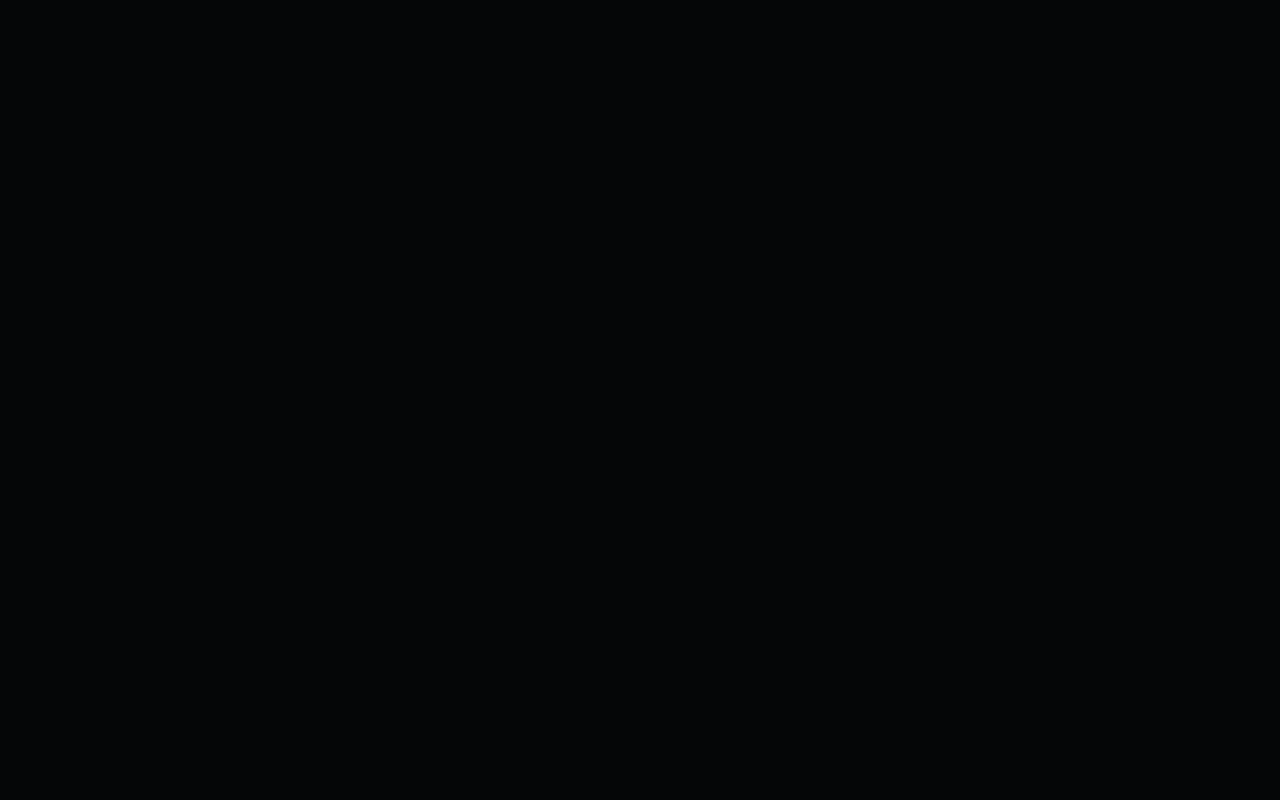
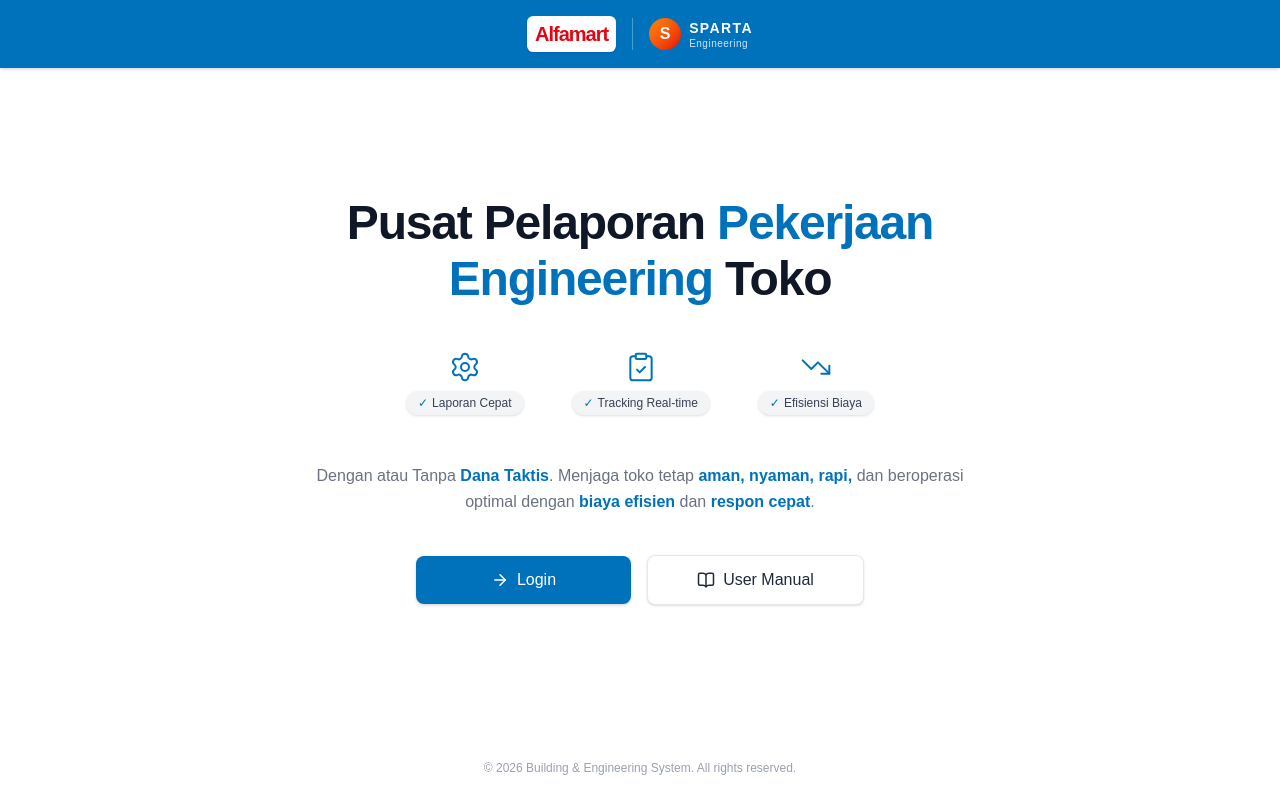
Before and after one commit to buildingprocess25/sparta-engineering, a Next.js app: page / in a window 1280 px wide. Before the commit this address had no page. Built offline with nearby package versions, Linux system fonts and the light colour scheme.

Commit message:
feat: add landing and login pages

```diff
--- /dev/null
+++ b/app/login/page.tsx
@@ -0,0 +1,69 @@
+import Link from "next/link"
+import { ArrowLeft } from "lucide-react"
+
+export default function LoginPage() {
+  const spartaApiUrl = process.env.SPARTA_API_URL || "http://localhost:10000"
+  // SSO launch URL for engineering module
+  const ssoLaunchUrl = `${spartaApiUrl}/v1/modules/engineering/launch`
+
+  return (
+    <div className="min-h-screen bg-white flex flex-col font-sans">
+      {/* Navbar - Blue Header with Back button */}
+      <header className="w-full bg-[#0072bc] h-14 flex items-center justify-between px-4 sm:px-6 shadow-md">
+        <Link href="/" className="flex items-center text-white hover:text-white/80 transition-colors">
+          <ArrowLeft size={20} className="mr-2" />
+          <span className="font-semibold text-sm">Kembali</span>
+        </Link>
+
+        {/* Logos */}
+        <div className="flex items-center space-x-3">
+          <div className="bg-white rounded px-2 py-0.5 flex items-center shadow-sm">
+            <span className="text-[#e20613] font-bold text-sm tracking-tight">Alfamart</span>
+          </div>
+          <div className="flex items-center space-x-1.5 text-white">
+            <div className="w-6 h-6 rounded-full bg-gradient-to-br from-orange-400 to-red-600 flex items-center justify-center font-bold text-xs shadow-inner">
+              S
+            </div>
+            <div className="flex flex-col leading-[1]">
+              <span className="font-bold text-[10px] tracking-wider">SPARTA</span>
+              <span className="text-[8px] tracking-widest text-white/90">Engineering</span>
+            </div>
+          </div>
+        </div>
+      </header>
+
+      {/* Main Content */}
+      <main className="flex-1 flex flex-col items-center justify-center px-4 py-12 w-full">
+        <div className="max-w-md w-full text-center">
+          <h1 className="text-3xl font-extrabold text-gray-900 mb-2">Login</h1>
+          <p className="text-gray-500 mb-10 text-sm">
+            Masukkan kredensial Anda untuk mengakses sistem
+          </p>
+
+          <a
+            href={ssoLaunchUrl}
+            className="block w-full bg-[#006bb3] hover:bg-[#005a96] text-white font-medium py-3 px-4 rounded-md transition-colors shadow-sm mb-8"
+          >
+            Masuk via SPARTA SSO
+          </a>
+
+          <div className="relative flex items-center justify-center w-full mb-6">
+            <div className="border-t border-gray-200 w-full"></div>
+            <div className="absolute bg-white px-4 text-[10px] font-semibold text-gray-400 tracking-wider">
+              BUTUH BANTUAN?
+            </div>
+          </div>
+
+          <button className="w-full bg-white border border-gray-200 hover:bg-gray-50 text-gray-700 font-medium py-3 px-4 rounded-md transition-colors shadow-sm text-sm">
+            Lihat User Manual
+          </button>
+        </div>
+      </main>
+
+      {/* Footer */}
+      <footer className="py-6 text-center text-xs text-gray-400">
+        © 2026 Building & Engineering System. All rights reserved.
+      </footer>
+    </div>
+  )
+}
--- a/app/page.tsx
+++ b/app/page.tsx
@@ -1,5 +1,86 @@
-import { redirect } from "next/navigation"
+import Link from "next/link"
+import Image from "next/link" // We'll just use text or simple icons for now to avoid missing assets
+import { Settings, ClipboardCheck, TrendingDown, ArrowRight, BookOpen } from "lucide-react"
 
-export default function Page() {
-  redirect("/dashboard")
+export default function Home() {
+  return (
+    <div className="min-h-screen bg-white flex flex-col font-sans">
+      {/* Navbar */}
+      <header className="w-full bg-[#0072bc] py-4 shadow-md flex justify-center items-center">
+        <div className="flex items-center space-x-4">
+          <div className="bg-white rounded-md px-2 py-1 flex items-center shadow-sm">
+            <span className="text-[#e20613] font-bold text-xl tracking-tighter">Alfamart</span>
+          </div>
+          <div className="h-8 w-px bg-white/30" />
+          <div className="flex items-center space-x-2 text-white">
+            <div className="w-8 h-8 rounded-full bg-gradient-to-br from-orange-400 to-red-600 flex items-center justify-center font-bold shadow-inner">
+              S
+            </div>
+            <div className="flex flex-col leading-tight">
+              <span className="font-bold text-sm tracking-widest">SPARTA</span>
+              <span className="text-[10px] tracking-wider text-white/80">Engineering</span>
+            </div>
+          </div>
+        </div>
+      </header>
+
+      {/* Main Content */}
+      <main className="flex-1 flex flex-col items-center justify-center px-4 py-16 text-center max-w-4xl mx-auto w-full">
+        <h1 className="text-4xl md:text-5xl font-extrabold tracking-tight text-gray-900 mb-2">
+          Pusat Pelaporan <span className="text-[#0072bc]">Pekerjaan</span>
+        </h1>
+        <h2 className="text-4xl md:text-5xl font-extrabold tracking-tight text-[#0072bc] mb-12">
+          Engineering <span className="text-gray-900">Toko</span>
+        </h2>
+
+        {/* Features Row */}
+        <div className="flex flex-wrap justify-center gap-6 md:gap-12 mb-12">
+          <div className="flex flex-col items-center">
+            <div className="mb-2 text-[#0072bc]">
+              <Settings size={32} strokeWidth={1.5} />
+            </div>
+            <span className="bg-gray-100 text-gray-700 text-xs px-3 py-1 rounded-full font-medium flex items-center gap-1 shadow-sm">
+              <span className="text-[#0072bc]">✓</span> Laporan Cepat
+            </span>
+          </div>
+          <div className="flex flex-col items-center">
+            <div className="mb-2 text-[#0072bc]">
+              <ClipboardCheck size={32} strokeWidth={1.5} />
+            </div>
+            <span className="bg-gray-100 text-gray-700 text-xs px-3 py-1 rounded-full font-medium flex items-center gap-1 shadow-sm">
+              <span className="text-[#0072bc]">✓</span> Tracking Real-time
+            </span>
+          </div>
+          <div className="flex flex-col items-center">
+            <div className="mb-2 text-[#0072bc]">
+              <TrendingDown size={32} strokeWidth={1.5} />
+            </div>
+            <span className="bg-gray-100 text-gray-700 text-xs px-3 py-1 rounded-full font-medium flex items-center gap-1 shadow-sm">
+              <span className="text-[#0072bc]">✓</span> Efisiensi Biaya
+            </span>
+          </div>
+        </div>
+
+        {/* Description */}
+        <p className="text-gray-500 max-w-2xl text-sm md:text-base leading-relaxed mb-10">
+          Dengan atau Tanpa <span className="text-[#0072bc] font-semibold">Dana Taktis</span>. Menjaga toko tetap <span className="text-[#0072bc] font-semibold">aman, nyaman, rapi,</span> dan beroperasi optimal dengan <span className="text-[#0072bc] font-semibold">biaya efisien</span> dan <span className="text-[#0072bc] font-semibold">respon cepat</span>.
+        </p>
+
+        {/* Actions */}
+        <div className="flex flex-col sm:flex-row items-center gap-4 w-full justify-center max-w-md mx-auto">
+          <Link href="/login" className="flex-1 w-full bg-[#0072bc] hover:bg-[#005a96] text-white py-3 px-6 rounded-lg font-medium flex items-center justify-center gap-2 transition-colors shadow-md">
+            <ArrowRight size={18} /> Login
+          </Link>
+          <button className="flex-1 w-full bg-white border border-gray-200 hover:bg-gray-50 text-gray-800 py-3 px-6 rounded-lg font-medium flex items-center justify-center gap-2 transition-colors shadow-sm">
+            <BookOpen size={18} /> User Manual
+          </button>
+        </div>
+      </main>
+
+      {/* Footer */}
+      <footer className="py-6 text-center text-xs text-gray-400">
+        © 2026 Building & Engineering System. All rights reserved.
+      </footer>
+    </div>
+  )
 }
```
